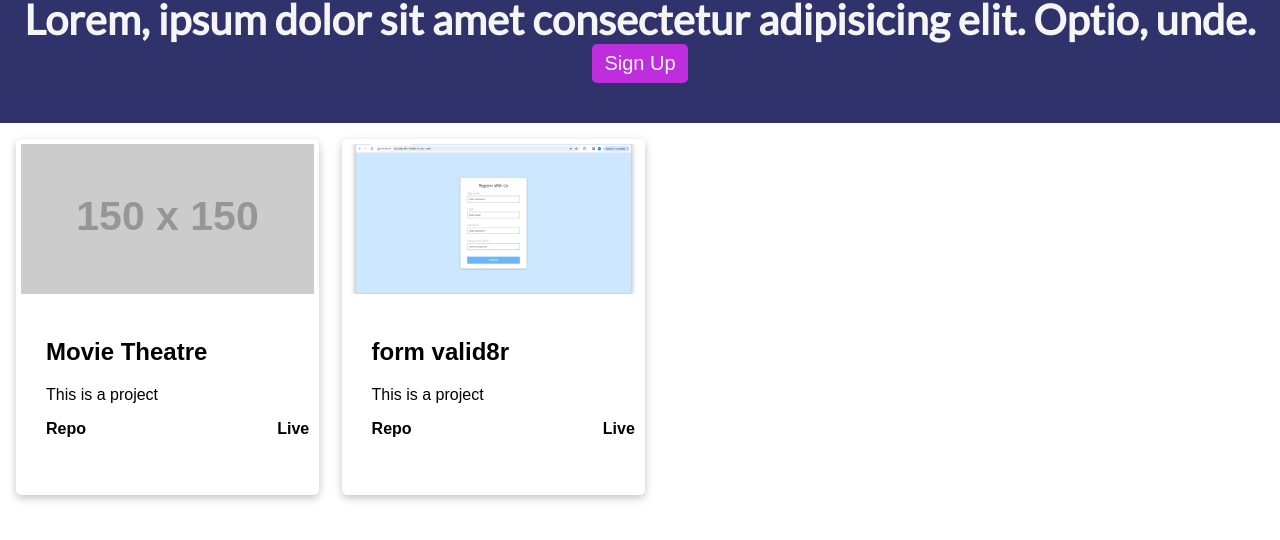
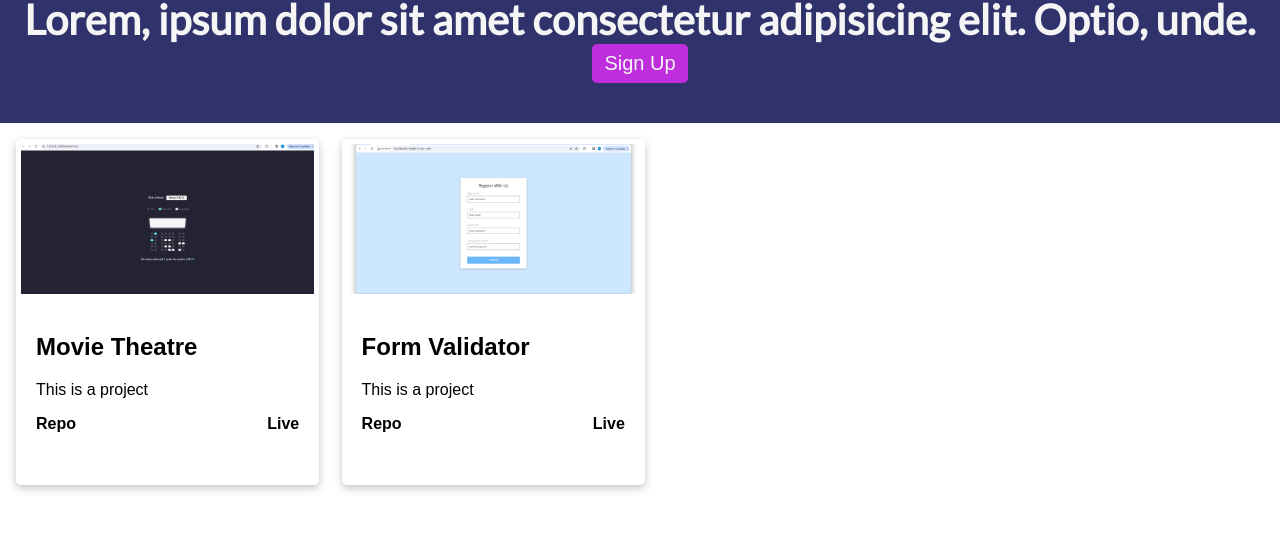
Before and after one commit to Sarahcav97/my-portfolio, a plain HTML site: page portfolio.html in a window 1280 px wide. Shown: the part 96-636 px from the top of the page. Drawn offline with Linux system fonts and the light colour scheme; placeholder pictures from the web are drawn by us.

Commit message:
updated project link

```diff
--- a/js/portfolio.js
+++ b/js/portfolio.js
@@ -4,17 +4,17 @@ const parentDiv = document.getElementById('portfolio');
 const projects = [
 	{
 		title: 'Movie Theatre',
-		img: 'https://via.placeholder.com/150',
+		img: '/img/ss2.png',
 		description: 'This is a project',
 		repo: 'https://github.com',
-		live: 'https://github.com',
+		live: 'https://sarahcav97.github.io/movie-seat-booking/',
 	},
 	{
-		title: 'form valid8r',
+		title: 'Form Validator',
 		img: '/img/ss1.png',
 		description: 'This is a project',
 		repo: 'https://github.com',
-		live: 'https://github.com',
+		live: 'https://sarahcav97.github.io/form-validator/',
 	},
 ];
 
--- a/portfolio.css
+++ b/portfolio.css
@@ -14,9 +14,7 @@
 .card:hover {
 	box-shadow: rgba(0, 0, 0, 0.35) 0px 5px 15px;
 }
-.container {
-	margin: 5px 10px;
-}
+
 .link-container {
 	display: flex;
 	justify-content: space-between;
@@ -28,7 +26,7 @@
 	font-weight: bold;
 }
 .card a:hover {
-	color: blue;
+	color: #0000007d;
 }
 .card img {
 	width: 100%;
```
Also changed, not shown: img/ss2.png (added).
